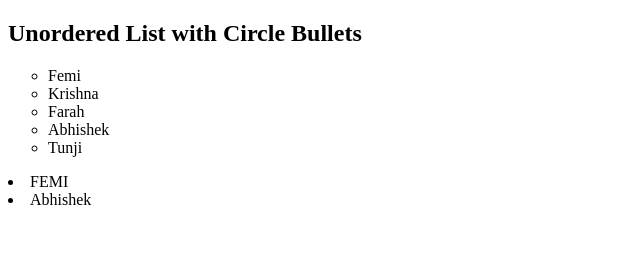
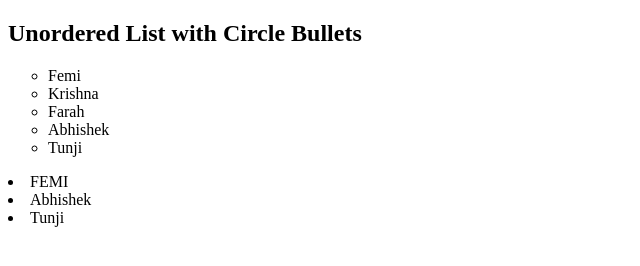
Before and after one commit to krishnakarki195/Algorithms, a plain HTML site: page index.html in a window 1280 px wide. Shown: the full height of the page, 0-640 px from the left. Drawn offline with Linux system fonts and the light colour scheme.

Commit message:
Tunji first commit

```diff
--- a/index.html
+++ b/index.html
@@ -17,6 +17,9 @@
 <li>
 Abhishek
 </li>
+<li>
+Tunji
+</li>
 
 </body>
 </html>
```
